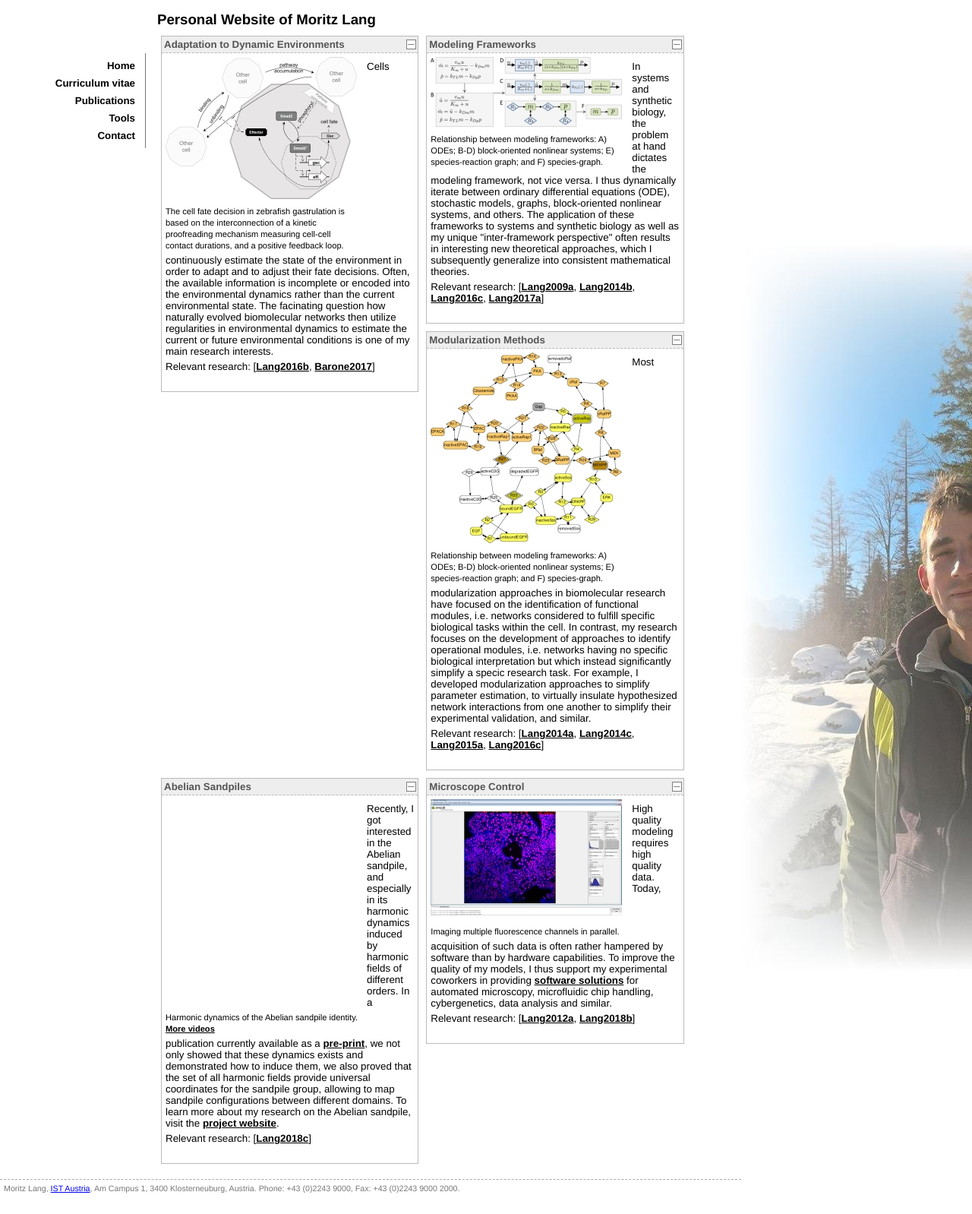
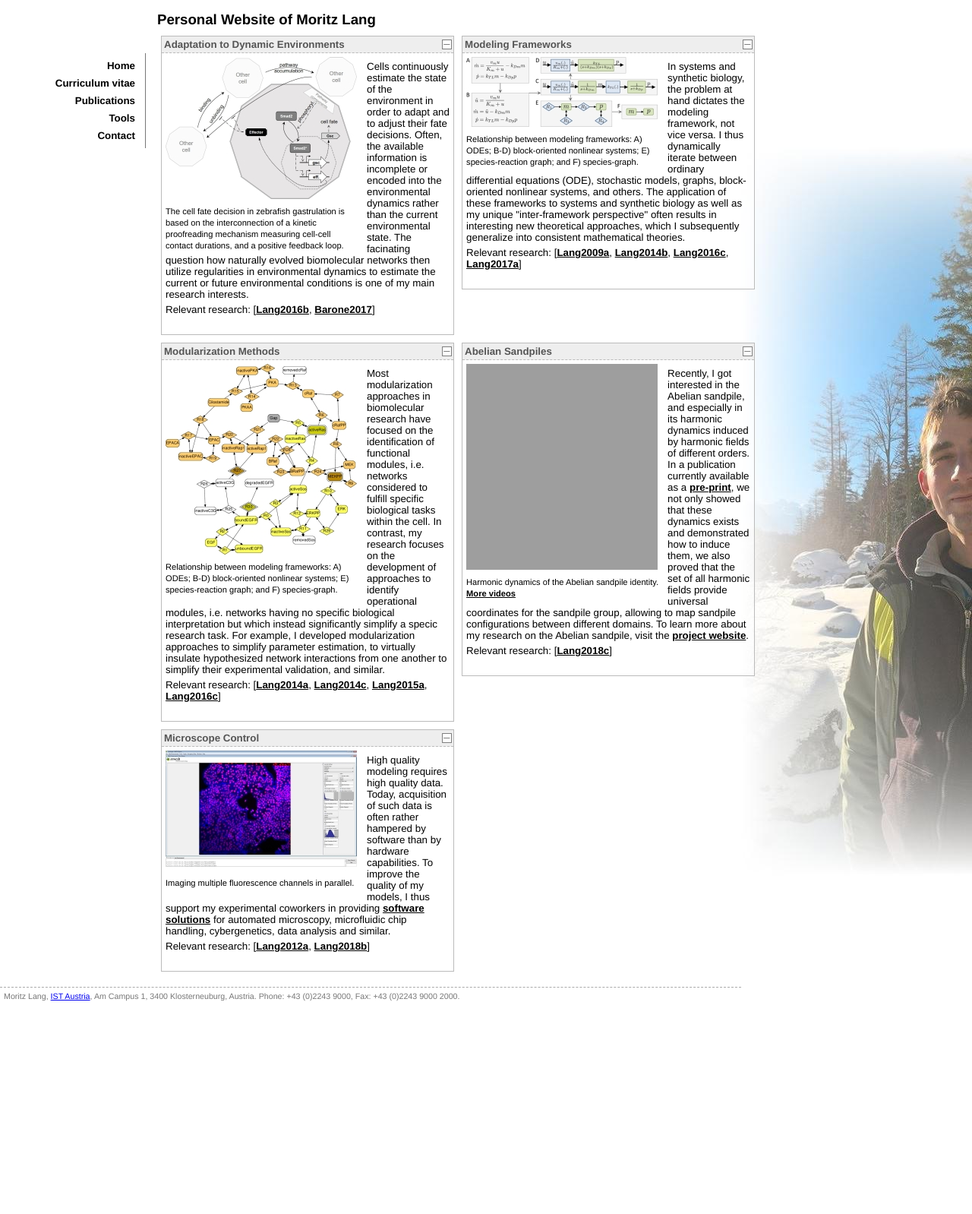
Before and after one commit to langmo/langmo.github.io, a Jekyll site: the page built from index.html, in a window 1280 px wide. Shown: the whole page at 76% size. Built offline with Jekyll 4.4.1, drawn with Linux system fonts in a browser that asks for light colours; after the commit the page ends 1345 px from its top, so only the background shows below that; grey boxes are pictures that could not be loaded.

Commit message:
Trying a flex layout.

```diff
--- a/css/style.css
+++ b/css/style.css
@@ -74,7 +74,12 @@ div#leftColumn li
 	margin: 0;
 	padding: 0px;
 }
-
+div.box-container
+{
+  display: flex;
+  flex-wrap: wrap;
+  align-items: flex-start;
+}
 div.box
 {
 	margin: 0;
@@ -82,6 +87,7 @@ div.box
 	box-sizing: border-box;
 	float: left;
 	width: 100%;
+	background: rgba(255,255,255, 0.5);
 }
 div.boxHeader
 {
@@ -345,7 +351,7 @@ img.faq
 	}
 	div#main
 	{
-		width: calc(85% - 304px);
+		width: calc(85% - 200px);
 		padding:0px 15px 15px 15px;
 	}
 
--- a/index.html
+++ b/index.html
@@ -3,7 +3,7 @@ layout : layout
 title : Personal Website of Moritz Lang
 pagetitle : Personal Website of Moritz Lang
 ---
-
+<div class="box-container">
 	<div class="box">
 	  <div class="boxHeader">
 		   <div class="plusMinusSign"><a href="javascript:minimizeMaximize('prediction');"><img src="{{ site.github.url }}/img/minus.gif" class="plusMinusSign" id="prediction-plusMinus" /></a></div>
@@ -136,3 +136,4 @@ estimation, to virtually insulate hypothesized network interactions from one ano
 		<br clear="all" />
 	  </div>
 	</div>
+</div>
```
Lines whose indentation alone changed are shown as unchanged.
